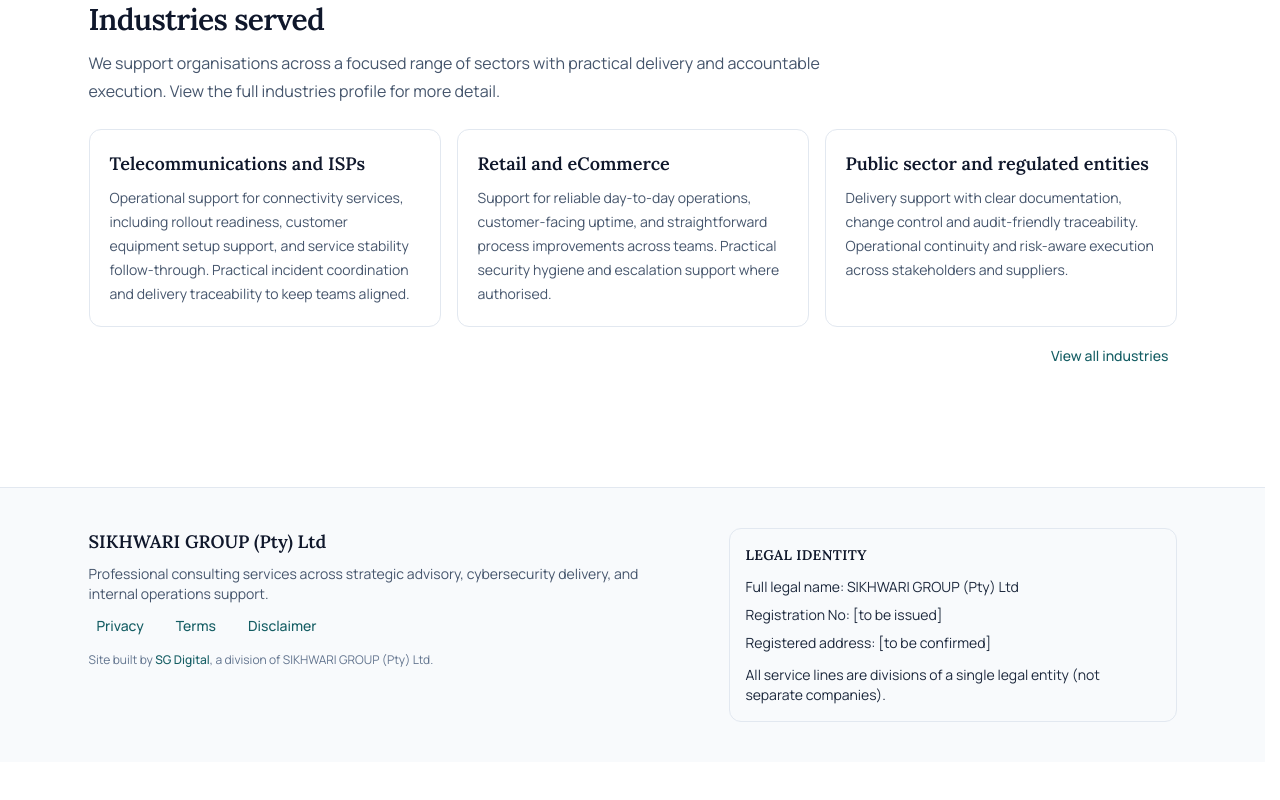
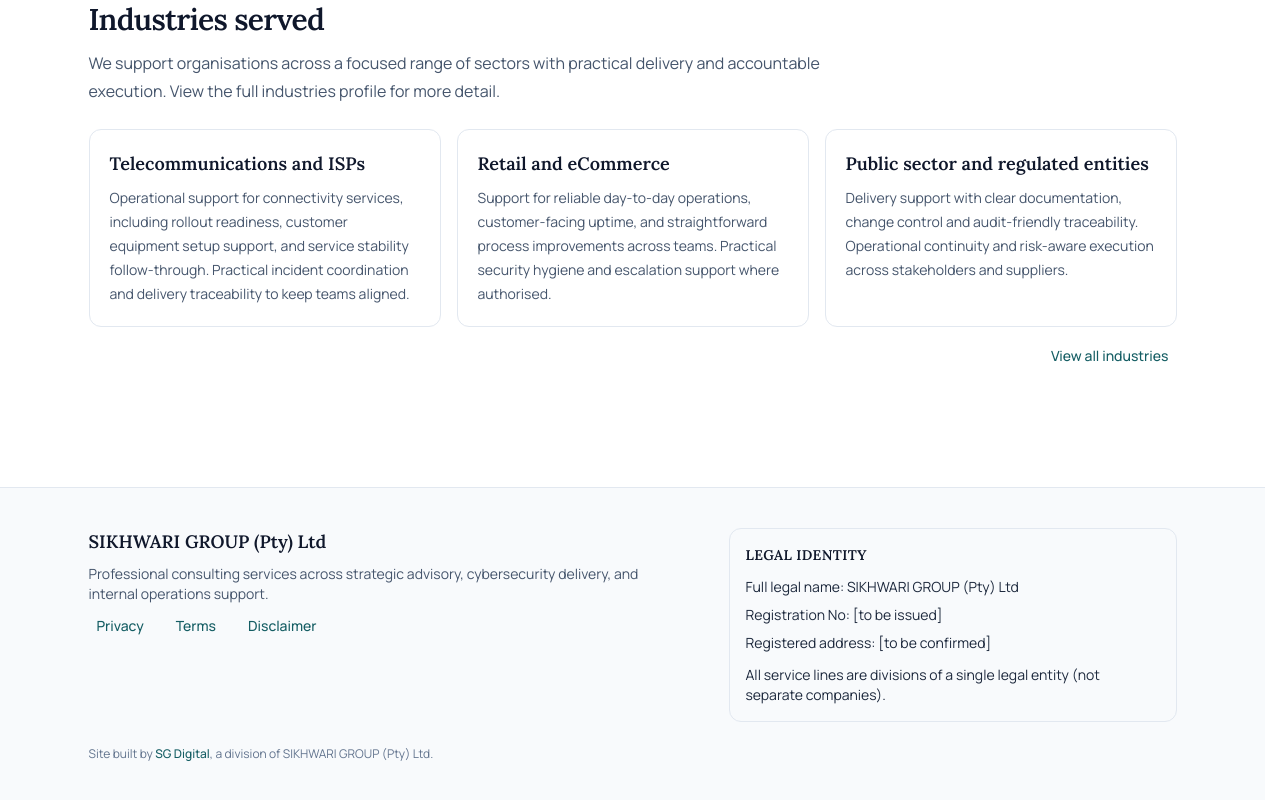
Before and after one commit to Fhatu12/SikhwariG, a Next.js app: page / in a window 1280 px wide. Shown: the part 907-1707 px from the top of the page. Before the commit the page ends 1669 px from the top, so only its background shows below. Built offline with nearby package versions, Linux system fonts and the light colour scheme; no server answers; the database is empty.

Commit message:
ui: move footer credit to last position

```diff
--- a/components/layout/site-footer.tsx
+++ b/components/layout/site-footer.tsx
@@ -33,16 +33,16 @@
                 </li>
               ))}
             </ul>
-            <p className="mt-4 text-xs text-slate-500">
-              Site built by{" "}
-              <Link className="text-link focus-ring font-medium" href="/services">
-                SG Digital
-              </Link>
-              , a division of SIKHWARI GROUP (Pty) Ltd.
-            </p>
           </div>
           <LegalIdentityBlock className="max-w-md" />
         </div>
+        <p className="mt-6 text-xs text-slate-500">
+          Site built by{" "}
+          <Link className="text-link focus-ring font-medium" href="/services">
+            SG Digital
+          </Link>
+          , a division of SIKHWARI GROUP (Pty) Ltd.
+        </p>
       </Container>
     </footer>
   );
```
